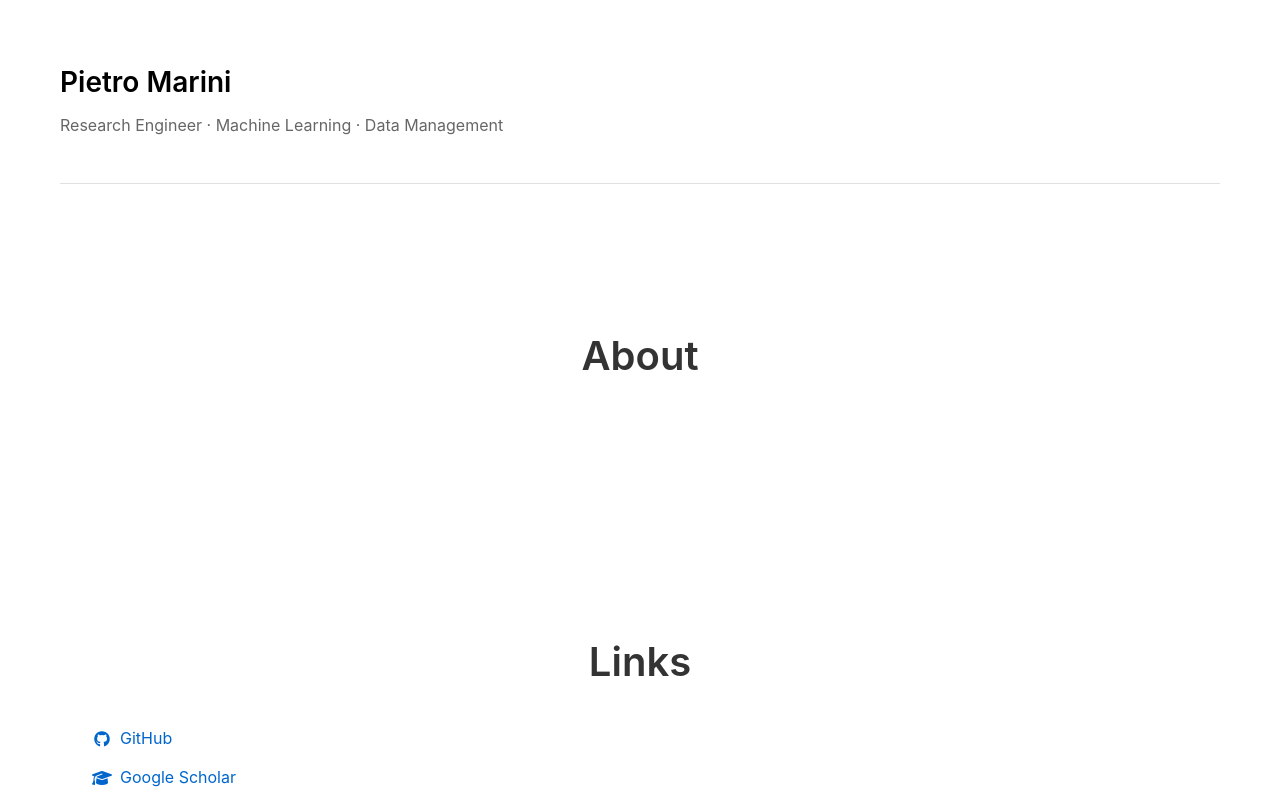
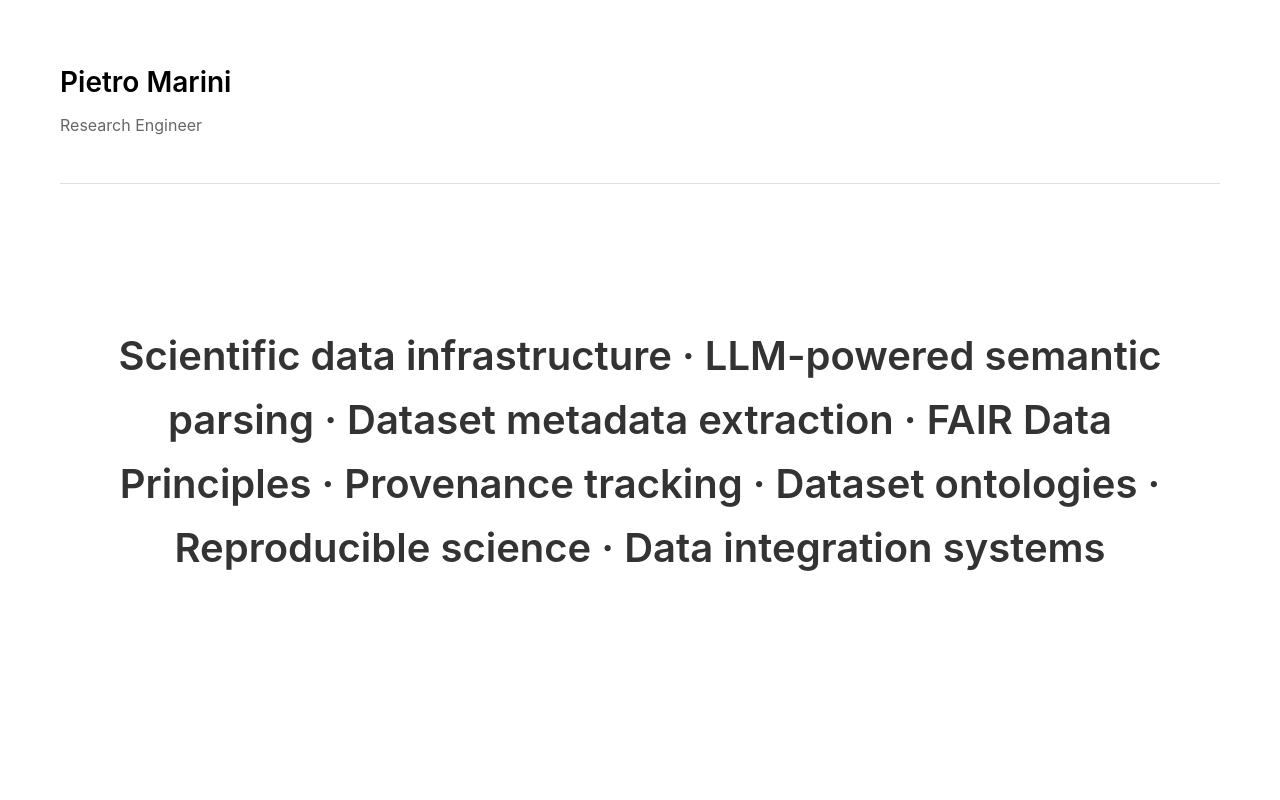
Before and after one commit to pietromarini00/pietromarini00.github.io, a plain HTML site: page index.html in a window 1280 px wide. Shown: the top 800 px of the page. Drawn offline with Linux system fonts and the light colour scheme.

Commit message:
Website setup minumal + keywords

```diff
--- a/index.html
+++ b/index.html
@@ -12,13 +12,12 @@
     <div class="container">
         <header>
             <h1>Pietro Marini</h1>
-            <p class="subtitle">Research Engineer · Machine Learning · Data Management</p>
+            <p class="subtitle">Research Engineer</p>
         </header>
 
         <main>
             <section id="about">
-                <h2>About</h2>
-                <p></p>
+                <h2>Scientific data infrastructure · LLM-powered semantic parsing · Dataset metadata extraction · FAIR Data Principles · Provenance tracking · Dataset ontologies · Reproducible science · Data integration systems</h2>
             </section>
             <section id="links">
                 <h2>Links</h2>
```
